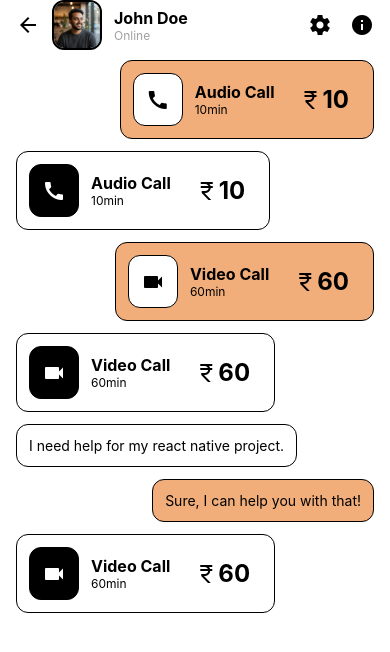
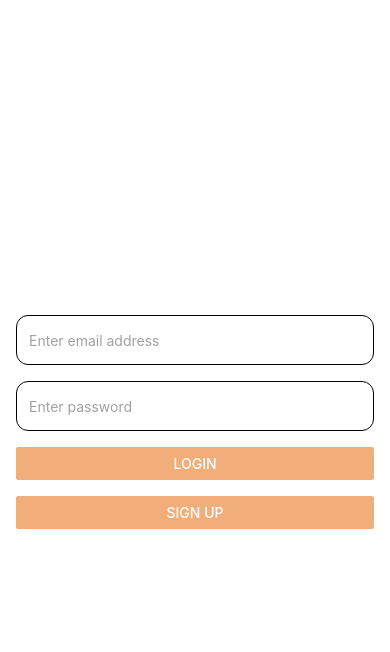
Before and after one commit to brijeshkumar-chavda/DemoApp, a React Native app: screen / in a window 390 px wide. Shown: the top 652 px of the page. Built offline with nearby package versions, Linux system fonts and the light colour scheme.

Commit message:
feat: implement message input box component and refactor login screen UI with updated dependencies.

```diff
--- a/App.tsx
+++ b/App.tsx
@@ -1,5 +1,5 @@
 import { StatusBar, useColorScheme } from 'react-native';
-import {SafeAreaProvider} from 'react-native-safe-area-context';
+import { SafeAreaProvider } from 'react-native-safe-area-context';
 
 import LoginScreen from './src/screens/LoginScreen';
 import ChatScreen from './src/screens/ChatScreen';
@@ -10,8 +10,8 @@ function App() {
   return (
     <SafeAreaProvider>
       <StatusBar barStyle={isDarkMode ? 'light-content' : 'dark-content'} />
-      {/* <LoginScreen /> */}
-      <ChatScreen />
+      <LoginScreen />
+      {/* <ChatScreen /> */}
     </SafeAreaProvider>
   );
 }
--- a/package.json
+++ b/package.json
@@ -11,9 +11,12 @@
   },
   "dependencies": {
     "@react-native/new-app-screen": "0.83.0",
+    "@react-navigation/native": "^7.1.25",
+    "@react-navigation/native-stack": "^7.8.6",
     "react": "19.2.0",
     "react-native": "0.83.0",
-    "react-native-safe-area-context": "^5.5.2",
+    "react-native-safe-area-context": "^5.6.2",
+    "react-native-screens": "^4.19.0",
     "react-native-vector-icons": "^10.3.0"
   },
   "devDependencies": {
--- /dev/null
+++ b/src/components/MessageInputBox/index.tsx
@@ -0,0 +1,26 @@
+import { Text, View } from 'react-native';
+import { TextInput } from 'react-native';
+import { styles } from './styles';
+import MaterialIcons from 'react-native-vector-icons/MaterialIcons';
+import { colors } from '../../constants/colors';
+import { useState } from 'react';
+
+const MessageInputBox = () => {
+  const [message, setMessage] = useState('');
+  return (
+    <View style={styles.container}>
+      <MaterialIcons name="attachment" size={24} color={colors.black} />
+      <TextInput
+        placeholder="Type your message"
+        placeholderTextColor={colors.placeholder}
+        value={message}
+        onChangeText={setMessage}
+        style={styles.input}
+      />
+      <MaterialIcons name="currency-rupee" size={24} color={colors.black} />
+      <MaterialIcons name="photo-camera" size={24} color={colors.black} />
+    </View>
+  );
+};
+
+export default MessageInputBox;
--- a/src/constants/colors.ts
+++ b/src/constants/colors.ts
@@ -10,5 +10,5 @@ export const colors = {
   placeholder: '#A1A1A1',
   error: '#FF3B30',
   success: '#34C759',
-  border: '#E0E0E0',
+  border: '#000',
 };
--- a/src/screens/ChatScreen/index.tsx
+++ b/src/screens/ChatScreen/index.tsx
@@ -5,6 +5,7 @@ import UserHeader from '../../components/UserHeader';
 import { styles } from './styles';
 import CallBox from '../../components/CallBox';
 import MessageBox from '../../components/MessageBox';
+import MessageInputBox from '../../components/MessageInputBox';
 
 const ChatScreen = () => {
   return (
@@ -17,6 +18,7 @@ const ChatScreen = () => {
       <MessageBox message="I need help for my react native project." />
       <MessageBox isMine message="Sure, I can help you with that!" />
       <CallBox callType="video" />
+      <MessageInputBox />
     </SafeAreaView>
   );
 };
--- a/src/screens/LoginScreen/index.tsx
+++ b/src/screens/LoginScreen/index.tsx
@@ -5,13 +5,29 @@ import { TextInput } from 'react-native';
 import { colors } from '../../constants/colors';
 
 const LoginScreen = () => {
-  const [text, onChangeText] = useState('');
+  const [email, setEmail] = useState('');
+  const [password, setPassword] = useState('');
 
   return (
     <View style={styles.container}>
-    <TextInput value={text} onChangeText={onChangeText} placeholder="Enter your email address" />
-    <Button title="Login" onPress={() => {}} color={colors.accentColor} />
-    <Button title="Sign Up" onPress={() => {}} color={colors.accentColor} />
+      <TextInput
+        value={email}
+        onChangeText={setEmail}
+        placeholder="Enter email address"
+        style={styles.textInput}
+        placeholderTextColor={colors.placeholder}
+      />
+      <TextInput
+        value={password}
+        onChangeText={setPassword}
+        placeholder="Enter password"
+        style={styles.textInput}
+        placeholderTextColor={colors.placeholder}
+      />
+      <Button title="Login" onPress={() => {}} color={colors.accentColor} />
+      <View style={styles.buttonSpacer}>
+        <Button title="Sign Up" onPress={() => {}} color={colors.accentColor} />
+      </View>
     </View>
   );
 };
--- a/src/screens/LoginScreen/styles.ts
+++ b/src/screens/LoginScreen/styles.ts
@@ -12,4 +12,15 @@ export const styles = StyleSheet.create({
     fontSize: 20,
     fontWeight: 'bold',
   },
+  textInput: {
+    height: 50,
+    borderWidth: 1,
+    borderRadius: 12,
+    paddingHorizontal: 12,
+    marginBottom: 16,
+  },
+
+  buttonSpacer: {
+    marginTop: 16,
+  },
 });
```
Also changed, not shown: src/components/MessageInputBox/styles.tsx (added, +18 -0 lines), 1 other file (tests, documents, lock files or other folders).
